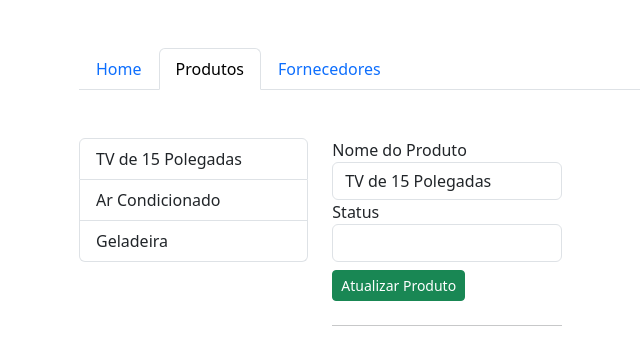
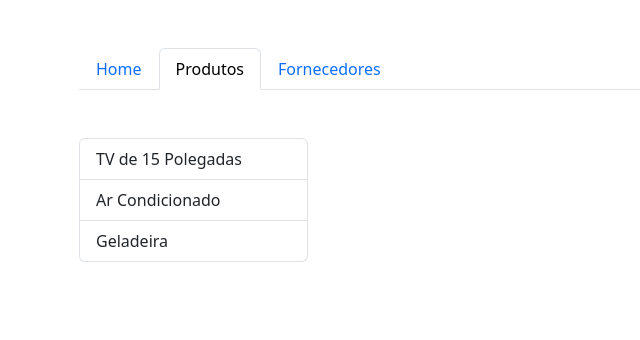
Before and after one commit to Ilailson/conceitosAngular, an Angular app in the folder routing/: page /produtos in a window 1280 px wide. Shown: the top 340 px of the page, without its empty margins (3-643 px from the left). Built offline with nearby package versions, Linux system fonts and the light colour scheme.

Commit message:
Aprendendo rotas filhas

```diff
--- a/routing/src/app/products/products.component.html
+++ b/routing/src/app/products/products.component.html
@@ -12,8 +12,9 @@
     </div>
 
     <div class="col-12 col-sm-4">
-        <app-edit-product></app-edit-product>
+        <router-outlet></router-outlet>
+        <!-- <app-edit-product></app-edit-product>
         <hr>
-        <!-- <app-product></app-product> -->
+        <app-product></app-product> -->
     </div>
 </div>
--- a/routing/src/app/suppliers/suppliers.component.html
+++ b/routing/src/app/suppliers/suppliers.component.html
@@ -10,6 +10,7 @@
       </div>
     </div>
     <div class="col-xs-12 col-sm-4">
-      <app-supplier></app-supplier>
+      <!-- <app-supplier></app-supplier> -->
+      <router-outlet></router-outlet>
     </div>
   </div>
```
Also changed, not shown: routing/src/app/app.module.ts (+8 -5 lines).
